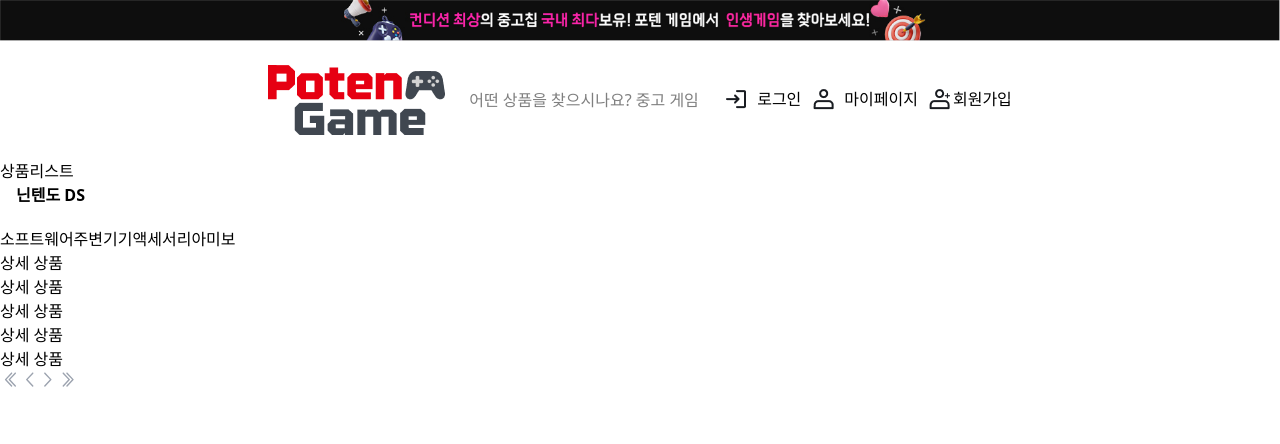
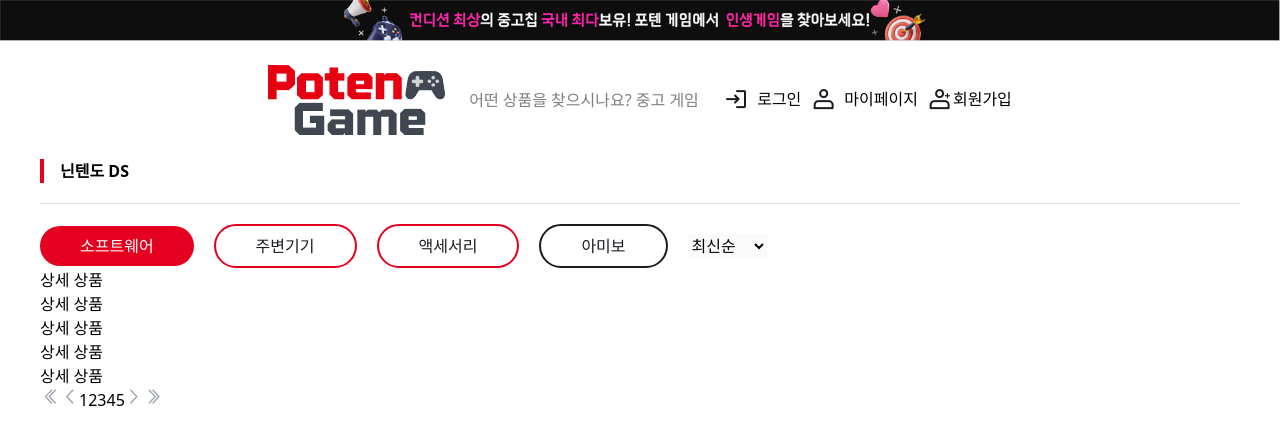
Before and after one commit to chaeeun-nim/PotenGame, a Next.js app: page /list/1 in a window 1280 px wide. Shown: the top 444 px of the page. Built offline with nearby package versions, Linux system fonts and the light colour scheme.

Commit message:
✨ feat: 상품 목록 SelectBar ui 개발 - /app globals.css 칼라 팔레트 추가 - /app/list/[product]/[id] page.tsx 코드 수정 - /components PageBottomNav 코드 수정 - /components SelectBar ui 일부 개발

```diff
--- a/src/app/globals.css
+++ b/src/app/globals.css
@@ -1 +1,15 @@
 @import "tailwindcss";
+
+:root {
+  --color-poten-red: #e6001f;
+  --color-poten-black: #191c21;
+  --color-poten-gray-1: #e4e4e4;
+  --color-poten-gray-2: #9ca3af;
+  --color-poten-gray3: #404750;
+  --color-poten-nintendo: #e60012;
+  --color-poten-psblue: #0070cc;
+  --color-poten-kakao: #fddc3f;
+  --color-poten-error-color: #f32434;
+  --color-poten-snowgray1: #fbfbfb;
+  --color-poten-snowgray2: #f6f6f6;
+}
--- a/src/app/list/[product]/[id]/page.tsx
+++ b/src/app/list/[product]/[id]/page.tsx
@@ -1,4 +1,4 @@
-export default function ItemList() {
+export default function ItemCard() {
   return (
   <>
     <h3>상세 상품</h3>
--- a/src/app/list/[product]/page.tsx
+++ b/src/app/list/[product]/page.tsx
@@ -1,18 +1,17 @@
-import ItemList from "@/app/list/[product]/[id]/page";
+import ItemCard from "@/app/list/[product]/[id]/page";
 import PageBottomNav from "@/components/PageBottomNav";
 import SelectBar from "@/components/SelectBar";
 
 export default function ProductList() {
   return (
-  <>
-    <h1>상품리스트</h1>
+  <div className="max-w-[1200px] mx-auto">
     <SelectBar/>
-    <ItemList/>
-    <ItemList/>
-    <ItemList/>
-    <ItemList/>
-    <ItemList/>
+    <ItemCard/>
+    <ItemCard/>
+    <ItemCard/>
+    <ItemCard/>
+    <ItemCard/>
     <PageBottomNav/>
-  </>
+  </div>
 );
 }
--- a/src/components/PageBottomNav.tsx
+++ b/src/components/PageBottomNav.tsx
@@ -13,19 +13,23 @@ export default function PageBottomNav() {
         <path d="M15.8098 2.72736C15.8737 2.65973 15.9237 2.58018 15.9568 2.49325C15.99 2.40632 16.0057 2.31371 16.0031 2.2207C16.0004 2.12769 15.9795 2.03612 15.9415 1.9512C15.9035 1.86628 15.8491 1.78968 15.7815 1.72578C15.7138 1.66187 15.6343 1.61191 15.5474 1.57875C15.4604 1.54559 15.3678 1.52988 15.2748 1.53251C15.1818 1.53514 15.0902 1.55606 15.0053 1.59409C14.9204 1.63211 14.8438 1.68648 14.7799 1.75411L8.75905 8.12911C8.63471 8.26063 8.56543 8.43475 8.56543 8.61574C8.56543 8.79672 8.63471 8.97085 8.75905 9.10236L14.7799 15.4781C14.8434 15.5472 14.9199 15.603 15.0052 15.6422C15.0904 15.6815 15.1826 15.7034 15.2764 15.7068C15.3702 15.7101 15.4637 15.6948 15.5515 15.6616C15.6393 15.6285 15.7196 15.5783 15.7878 15.5139C15.8561 15.4495 15.9108 15.3721 15.9489 15.2864C15.987 15.2006 16.0076 15.1081 16.0097 15.0143C16.0117 14.9205 15.9951 14.8272 15.9608 14.7399C15.9265 14.6525 15.8752 14.5729 15.8098 14.5055L10.248 8.61574L15.8098 2.72736Z" fill="#9CA3AF"/>
       </svg>
     </button>
-    <button>
+    <button type="button">
       <svg width="18" height="18" viewBox="0 0 18 18" fill="none" xmlns="http://www.w3.org/2000/svg">
         <path d="M12.2492 2.72736C12.3132 2.65974 12.3631 2.58019 12.3963 2.49325C12.4294 2.40632 12.4451 2.31371 12.4425 2.2207C12.4399 2.1277 12.419 2.03612 12.3809 1.9512C12.3429 1.86628 12.2885 1.78968 12.2209 1.72578C12.1533 1.66187 12.0737 1.61191 11.9868 1.57875C11.8999 1.54559 11.8073 1.52988 11.7143 1.53251C11.6213 1.53514 11.5297 1.55606 11.4448 1.59409C11.3598 1.63211 11.2832 1.68649 11.2193 1.75411L5.1985 8.12911C5.07416 8.26063 5.00488 8.43475 5.00488 8.61574C5.00488 8.79672 5.07416 8.97085 5.1985 9.10236L11.2193 15.4781C11.2828 15.5472 11.3594 15.603 11.4446 15.6422C11.5299 15.6815 11.622 15.7034 11.7158 15.7068C11.8096 15.7101 11.9031 15.6948 11.9909 15.6616C12.0787 15.6285 12.1591 15.5783 12.2273 15.5139C12.2955 15.4495 12.3503 15.3721 12.3883 15.2864C12.4264 15.2006 12.4471 15.1081 12.4491 15.0143C12.4512 14.9205 12.4346 14.8272 12.4002 14.7399C12.3659 14.6525 12.3146 14.5729 12.2492 14.5055L6.68742 8.61574L12.2492 2.72736Z"   fill="#9CA3AF"/>
       </svg>
     </button>
-
-    <button>
+    <a>1</a>
+    <a>2</a>
+    <a>3</a>
+    <a>4</a>
+    <a>5</a>
+    <button type="button">
       <svg width="18" height="18" viewBox="0 0 18 18" fill="none" xmlns="http://www.w3.org/2000/svg">
         <path d="M5.31716 14.5051C5.25325 14.5727 5.20329 14.6522 5.17013 14.7392C5.13697 14.8261 5.12126 14.9187 5.12389 15.0117C5.12652 15.1047 5.14744 15.1963 5.18547 15.2812C5.22349 15.3661 5.27786 15.4427 5.34549 15.5066C5.41312 15.5705 5.49267 15.6205 5.5796 15.6537C5.66653 15.6868 5.75914 15.7025 5.85215 15.6999C5.94516 15.6973 6.03673 15.6764 6.12165 15.6383C6.20657 15.6003 6.28317 15.5459 6.34707 15.4783L12.3679 9.10331C12.4922 8.97179 12.5615 8.79767 12.5615 8.61668C12.5615 8.4357 12.4922 8.26158 12.3679 8.13006L6.34707 1.75435C6.28359 1.68525 6.20701 1.62944 6.12178 1.59018C6.03654 1.55092 5.94436 1.52899 5.85058 1.52566C5.7568 1.52233 5.6633 1.53766 5.57549 1.57077C5.48769 1.60389 5.40734 1.65411 5.33912 1.71854C5.27089 1.78296 5.21614 1.86031 5.17806 1.94607C5.13997 2.03183 5.11931 2.12431 5.11727 2.21812C5.11522 2.31194 5.13184 2.40523 5.16616 2.49257C5.20047 2.57991 5.2518 2.65956 5.31716 2.72689L10.879 8.61668L5.31716 14.5051Z" fill="#9CA3AF"/>
       </svg>
     </button>
 
-    <button>
+    <button type="button">
       <svg width="22" height="18" viewBox="0 0 22 18" fill="none" xmlns="http://www.w3.org/2000/svg">
         <path d="M9.47829 14.5051C9.41438 14.5727 9.36443 14.6522 9.33127 14.7392C9.2981 14.8261 9.28239 14.9187 9.28502 15.0117C9.28765 15.1047 9.30858 15.1963 9.3466 15.2812C9.38462 15.3661 9.439 15.4427 9.50662 15.5066C9.57425 15.5705 9.6538 15.6205 9.74073 15.6537C9.82766 15.6868 9.92028 15.7025 10.0133 15.6999C10.1063 15.6973 10.1979 15.6764 10.2828 15.6383C10.3677 15.6003 10.4443 15.5459 10.5082 15.4783L16.529 9.10331C16.6534 8.97179 16.7227 8.79767 16.7227 8.61668C16.7227 8.4357 16.6534 8.26158 16.529 8.13006L10.5082 1.75435C10.4447 1.68525 10.3681 1.62944 10.2829 1.59018C10.1977 1.55092 10.1055 1.52899 10.0117 1.52566C9.91794 1.52233 9.82443 1.53766 9.73663 1.57077C9.64882 1.60389 9.56848 1.65411 9.50025 1.71854C9.43202 1.78296 9.37728 1.86031 9.33919 1.94607C9.30111 2.03183 9.28044 2.12431 9.2784 2.21812C9.27636 2.31194 9.29297 2.40523 9.32729 2.49257C9.3616 2.57991 9.41293 2.65956 9.47829 2.72689L15.0401 8.61668L9.47829 14.5051Z" fill="#9CA3AF"/>
         <path d="M5.75661 14.5051C5.69271 14.5727 5.64275 14.6522 5.60959 14.7392C5.57642 14.8261 5.56071 14.9187 5.56334 15.0117C5.56597 15.1047 5.5869 15.1963 5.62492 15.2812C5.66294 15.3661 5.71732 15.4427 5.78494 15.5066C5.85257 15.5705 5.93212 15.6205 6.01905 15.6537C6.10598 15.6868 6.1986 15.7025 6.2916 15.6999C6.38461 15.6973 6.47619 15.6764 6.5611 15.6383C6.64602 15.6003 6.72262 15.5459 6.78653 15.4783L12.8074 9.10331C12.9317 8.97179 13.001 8.79767 13.001 8.61668C13.001 8.4357 12.9317 8.26158 12.8074 8.13006L6.78653 1.75435C6.72304 1.68525 6.64646 1.62944 6.56123 1.59018C6.476 1.55092 6.38382 1.52899 6.29004 1.52566C6.19626 1.52233 6.10275 1.53766 6.01495 1.57077C5.92714 1.60389 5.8468 1.65411 5.77857 1.71854C5.71034 1.78296 5.6556 1.86031 5.61751 1.94607C5.57943 2.03183 5.55876 2.12431 5.55672 2.21812C5.55468 2.31194 5.5713 2.40523 5.60561 2.49257C5.63992 2.57991 5.69125 2.65956 5.75661 2.72689L11.3184 8.61668L5.75661 14.5051Z" fill="#9CA3AF"/>
--- a/src/components/SelectBar.tsx
+++ b/src/components/SelectBar.tsx
@@ -1,4 +1,4 @@
-import '@/app/globals.css'
+import '@/app/globals.css';
 /*
 아래 page에 사용 되는 component
 - /list/[product]
@@ -7,12 +7,37 @@ import '@/app/globals.css'
 
 export default function SelectBar() {
   return (
-  <>
-    <h2 className='font-semibold ml-4 mb-5 '>닌텐도 DS</h2>
-    <button>소프트웨어</button>
-    <button>주변기기</button>
-    <button>액세서리</button>
-    <button>아미보</button>
-  </>
-);
+    <>
+      <h2 className="font-semibold pl-4 border-l-4 border-l-[var(--color-poten-red)]">닌텐도 DS</h2>
+      <hr className="my-5 border-[var(--color-poten-gray-1)]" />
+      <button
+        type="button"
+        className="px-10 py-2 bg-[var(--color-poten-red)] rounded-4xl text-white mr-5">
+        소프트웨어
+      </button>
+      <button
+        type="button"
+        className="px-10 py-2 border-2 border-[var(--color-poten-red)] rounded-4xl text-[var(--color-poten-black)] mr-5">
+        주변기기
+      </button>
+      <button
+        type="button"
+        className="px-10 py-2 border-2 border-[var(--color-poten-red)] rounded-4xl text-[var(--color-poten-black)] mr-5">
+        액세서리
+      </button>
+      <button
+        type="button"
+        className="px-10 py-2 border-2 rounded-4xl text-[var(--color-poten-black)] mr-5">
+        아미보
+      </button>
+      <select name="product-filter" id="filter-option-select" className='bg-[#FBFBFB]'>
+        <option value="lastest">최신순</option>
+        <option value="name-abc">상품명</option>
+        <option value="lowest-price">낮은가격</option>
+        <option value="highest-price">높은가격</option>
+        <option value="most-likes">인기상품</option>
+        <option value="most-reviews">리뷰순</option>
+      </select>
+    </>
+  );
 }
```
